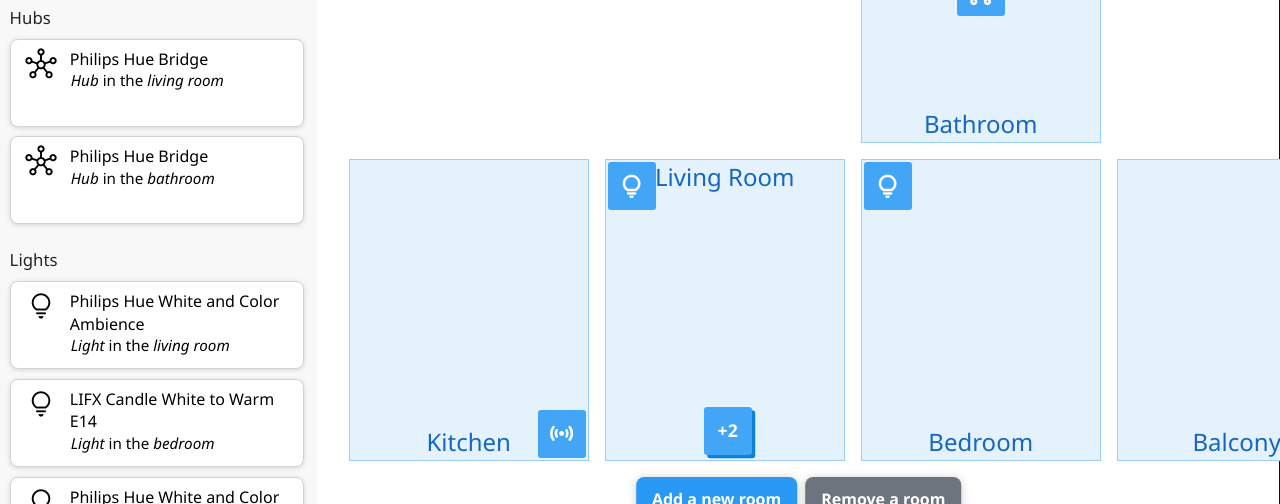
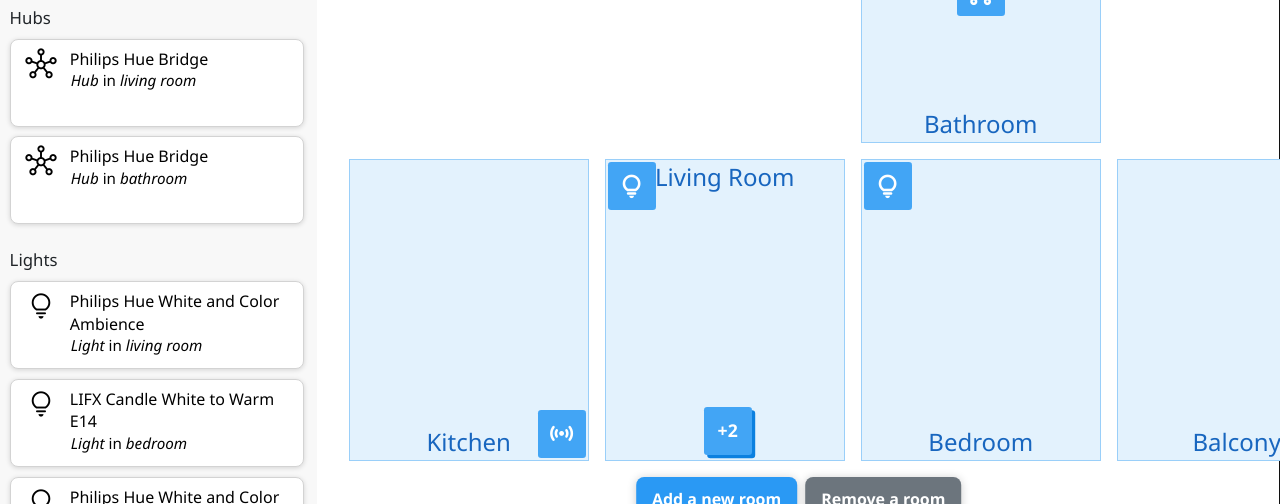
Before and after one commit to BlackDragon17/Smarthome-Webshop-Assistant, a Vue app: page / in a window 1280 px wide. Shown: the part 248-752 px from the top of the page. Built offline with nearby package versions, Linux system fonts and the light colour scheme.

Commit message:
Display light formfactor filter before bulb is selected

```diff
--- a/src/assets/default_setups/study-task-4.json
+++ b/src/assets/default_setups/study-task-4.json
@@ -1,7 +1,7 @@
 {
   "controls": {
     "assistants": [
-      "homeKit"
+      "alexa"
     ]
   },
   "rooms": [
--- a/src/components/HomeSetup/DeviceCard.vue
+++ b/src/components/HomeSetup/DeviceCard.vue
@@ -7,7 +7,7 @@
             <span class="device-name">{{ product.brand }} {{ product.model }}</span>
             <span class="device-location">
                 <span class="emphasized-text">{{ $getName.categoryHeadingSingular(product.category) }}</span>
-                in the
+                in
                 <span class="emphasized-text">{{ device.room.toLowerCase() }}</span>
             </span>
         </span>
--- a/src/components/ProductDatabase/DatabaseSidebar.vue
+++ b/src/components/ProductDatabase/DatabaseSidebar.vue
@@ -150,7 +150,7 @@
             </div>
 
             <!-- Form factor -->
-            <div class="filter-group" v-if="filterValues.type === 'bulb'">
+            <div class="filter-group" v-if="showFormFactorFilters" @change="formFactorChanged">
                 <h4 class="filter-group-heading">Form factor</h4>
                 <div class="form-check">
                     <input type="radio"
@@ -361,6 +361,10 @@ export default {
             return this.compatFiltersControl.value ? this.filterRules : new FilterRules();
         },
 
+        showFormFactorFilters() {
+            return this.filterValues.category === "light" && (this.filterValues.type === "any" || this.filterValues.type === "bulb");
+        },
+
         filterListBorder() {
             return import.meta.env.PROD || this.hideBorders ? "none" : "1px solid darkgoldenrod";
         }
@@ -380,6 +384,11 @@ export default {
         },
         typeChanged() {
             this.filterValues.resetProperties("formFactor");
+        },
+        formFactorChanged() {
+            if (this.filterValues.category === "light" && this.filterValues.type !== "bulb" && this.filterValues.formFactor !== "any") {
+                this.filterValues.type = "bulb";
+            }
         },
 
 
--- a/src/components/ProductDatabase/ProductDatabase.vue
+++ b/src/components/ProductDatabase/ProductDatabase.vue
@@ -135,7 +135,7 @@ export default {
             // console.log("amount after filter step 2:", filteredProducts.length);
             // Form factor
             if (this.filterValues.formFactor !== this.defaultFilterValues.formFactor) {
-                if (this.filterValues.type === "bulb") {
+                if (this.filterValues.category === "light" && this.filterValues.type === "bulb") {
                     filteredProducts = filteredProducts.filter(product => product.socket === this.filterValues.formFactor);
                 }
             }
@@ -678,7 +678,7 @@ export default {
             // We only want pre-selections to apply when the "compatibility filters" switch is on.
             // Conditional usage of the productsMap based on the switch for filtering products is realized inside the filteredProducts function.
             handler(newValue) {
-                this.filterValues.resetAllProperties("category");
+                this.filterValues.resetAllProperties("category", "anyBrand", "brands");
                 if (newValue) {
                     this.createFilterValues(this.filterValues);
                 }
```
